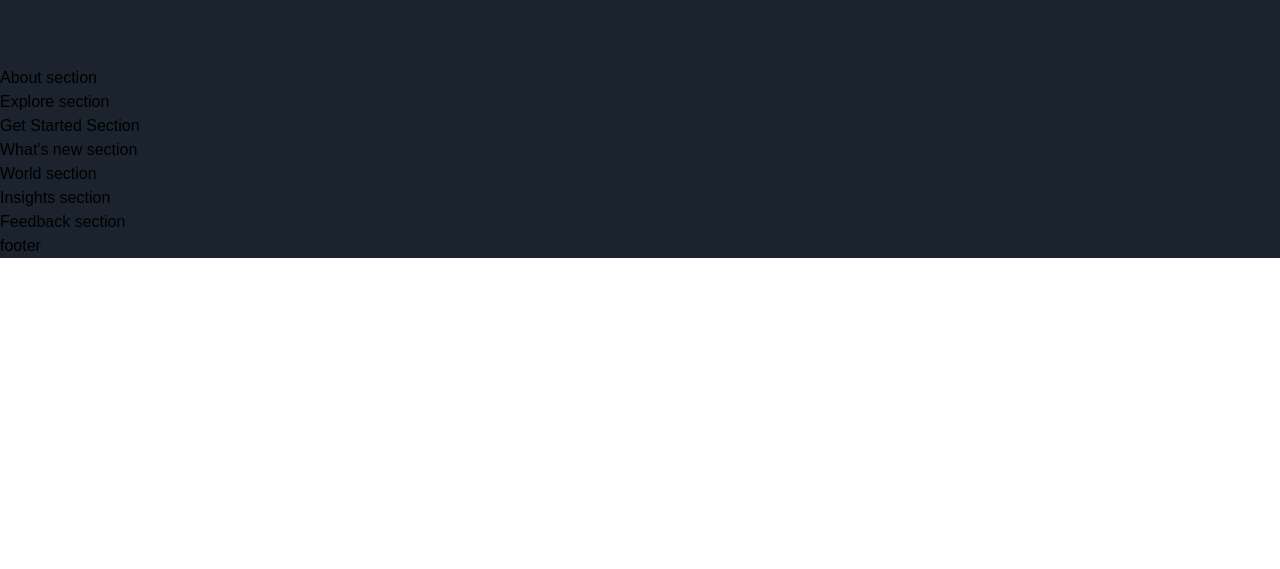
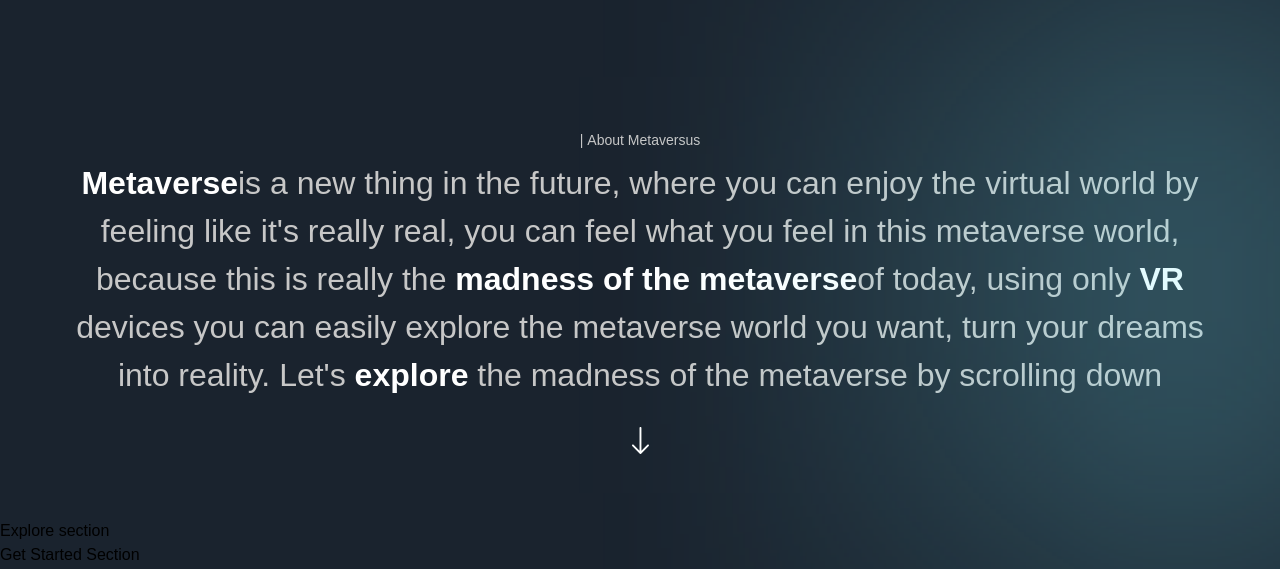
Before and after one commit to AdeshDaniel/metaverse, a Next.js app: page / in a window 1280 px wide. Shown: the part 1038-1607 px from the top of the page. Before the commit the page ends 1296 px from the top, so only its background shows below. Built offline with nearby package versions, Linux system fonts and the light colour scheme; a web font is replaced by a local one.

Commit message:
typingtext and about and gradient

```diff
--- a/components/CustomTexts.jsx
+++ b/components/CustomTexts.jsx
@@ -1,9 +1,19 @@
-'use client';
+"use client";
 
-export const TypingText = () => (
-  <p>Typing Text</p>
+import { motion } from "framer-motion";
+import { textContainer, textVariant2 } from "../utils/motion";
+
+export const TypingText = ({ title, textStyles }) => (
+  <motion.p
+    variants={textContainer}
+    className={`font-normal text-[14px] text-secondary-white ${textStyles} `}
+  >
+    {Array.from(title).map((letter, index) => (
+      <motion.span variants={textVariant2} key={index}>
+        {letter === " " ? "\u00A0" : letter}
+      </motion.span>
+    ))}
+  </motion.p>
 );
 
-export const TitleText = () => (
-  <h2>Title Text</h2>
-);
+export const TitleText = ({ title, textStyles }) => <h2>Title Text</h2>;
--- a/sections/About.jsx
+++ b/sections/About.jsx
@@ -1,8 +1,49 @@
-'use client';
+"use client";
+
+import { motion } from "framer-motion";
+import { TypingText } from "../components";
+
+import styles from "../styles";
+import { fadeIn, staggerContainer } from "../utils/motion";
 
 const About = () => (
-  <section>
-    About section
+  <section className={`${styles.paddings} relative z-10`}>
+    <div className='gradient-02 z-0' />
+    <motion.div
+      variants={staggerContainer}
+      initial='hidden'
+      whileInView='show'
+      viewport={{ once: false, amount: 0.25 }}
+      className={`${styles.innerWidth} mx-auto ${styles.flexCenter} flex-col`}
+    >
+      <TypingText title='| About Metaversus' textStyles='text-center' />
+
+      <motion.p
+        variants={fadeIn("up", "tween", 0.2, 1)}
+        className='mt-[8px] font-normal sm:text-[32px] text-[20px] text-center text-secondary-white'
+      >
+        <span className='font-extrabold text-white'>Metaverse</span>is a new
+        thing in the future, where you can enjoy the virtual world by feeling
+        like it&apos;s really real, you can feel what you feel in this metaverse
+        world, because this is really the{" "}
+        <span className='font-extrabold text-white'>
+          madness of the metaverse
+        </span>
+        of today, using only{" "}
+        <span className='font-extrabold text-white'>VR</span> devices you can
+        easily explore the metaverse world you want, turn your dreams into
+        reality. Let&apos;s{" "}
+        <span className='font-extrabold text-white'>explore</span> the madness
+        of the metaverse by scrolling down
+      </motion.p>
+
+      <motion.img
+        variants={fadeIn("up", "tween", 0.3, 1)}
+        src='/arrow-down.svg'
+        alt='arrow down'
+        className='w-[18px] h-[28px] object-contain mt-[28px]'
+      />
+    </motion.div>
   </section>
 );
 
```
